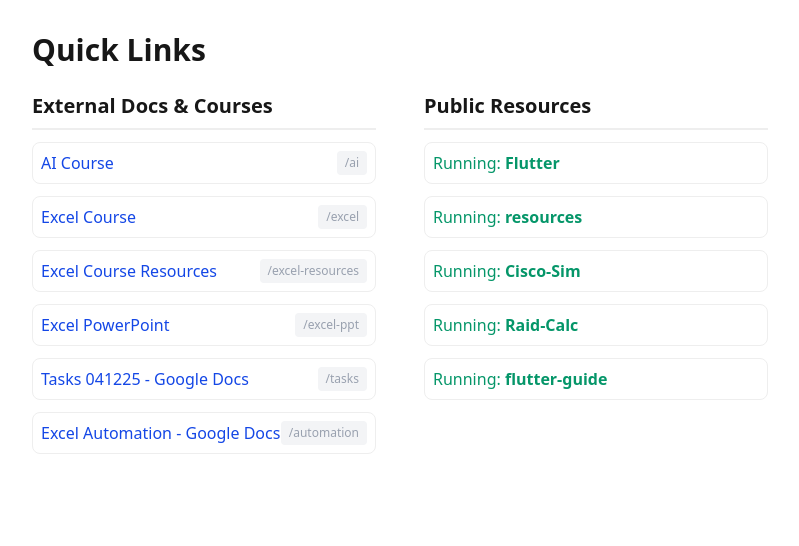
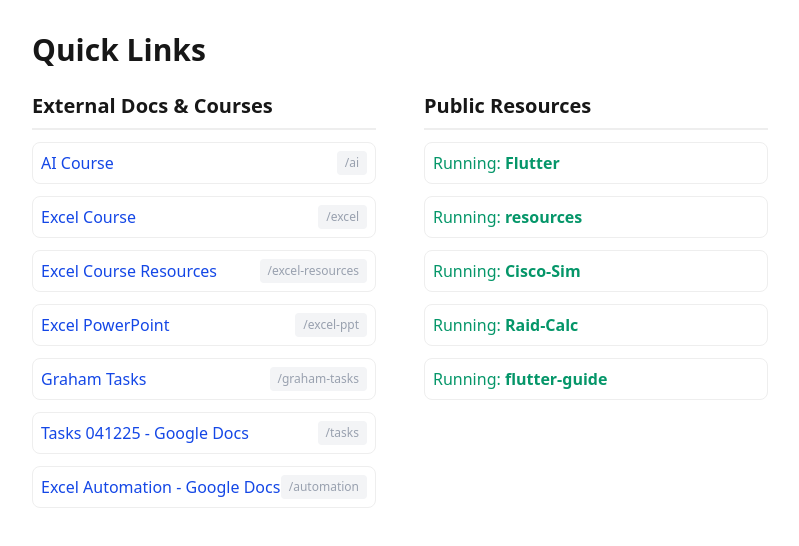
Before and after one commit to jwalkerbandfc/daci-learn, a Next.js app: page / in a window 1280 px wide. Shown: the top 546 px of the page, without its empty margins (240-1039 px from the left). Built offline with nearby package versions, Linux system fonts and the light colour scheme.

Commit message:
Add new route for Graham Tasks with placeholder link

```diff
--- a/src/app/page.tsx
+++ b/src/app/page.tsx
@@ -25,6 +25,13 @@
     target: 'https://docs.google.com/presentation/d/1vMkdcImQS8hVyl-gqOfKqOP9rZcS2H07/edit?usp=sharing&ouid=110904303590053907034&rtpof=true&sd=true',
     label: 'Excel PowerPoint',
   },
+
+  {
+    path: '/graham-tasks',
+    target: 'https://daci-learn.uk/All%20Exercise%20briefs%201.docx', // Replace with real link
+    label: 'Graham Tasks'
+  },
+
   {
     path: '/tasks',
     target: 'https://docs.google.com/document/d/10AX7FPmtIk7TUupUW2HAXIpYQvK09WptgSu7OADrwS4/edit?tab=t.0', // Replace with real link
```
